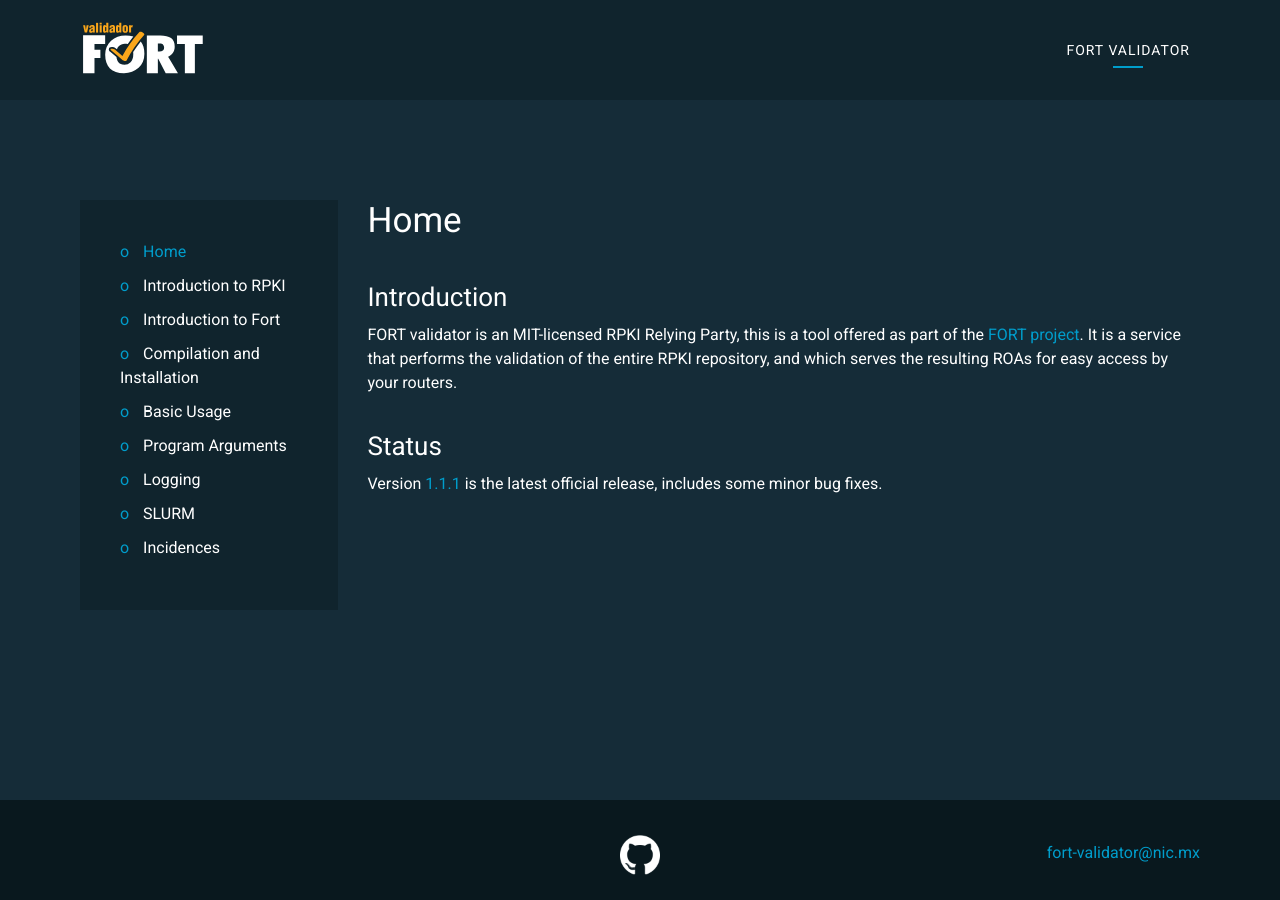
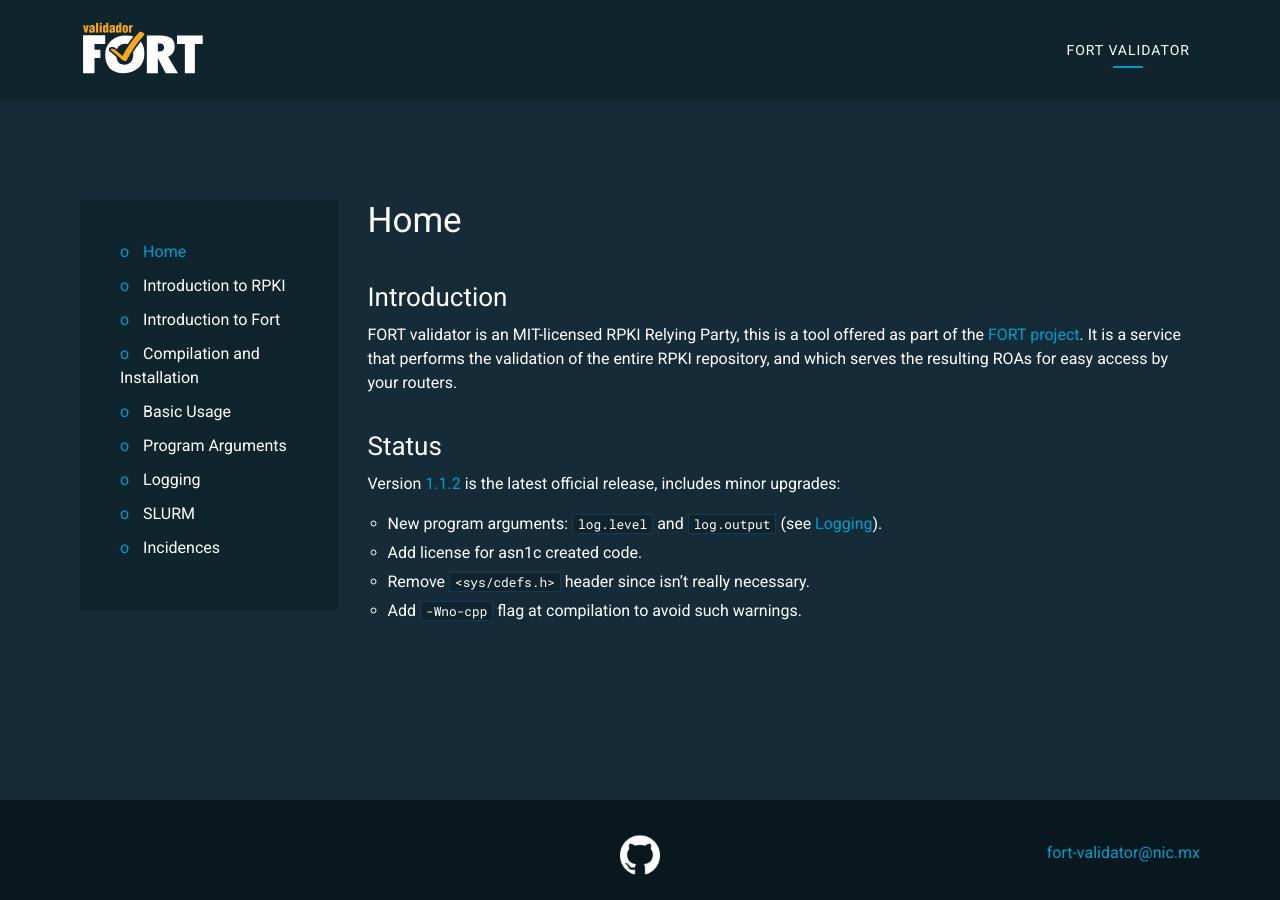
Before and after one commit to NICMx/FORT-validator, a Jekyll site: the page built from docs/index.md, in a window 1280 px wide. Built offline with Jekyll 4.4.1, drawn with Linux system fonts in a browser that asks for light colours.

Commit message:
Upgrade version, code ready for testing

```diff
--- a/docs/_config.yml
+++ b/docs/_config.yml
@@ -7,4 +7,4 @@ defaults:
     values:
       layout: "default"
 
-fort-latest-version: 1.1.1
+fort-latest-version: 1.1.2
--- a/docs/index.md
+++ b/docs/index.md
@@ -10,4 +10,8 @@ FORT validator is an MIT-licensed RPKI Relying Party, this is a tool offered as
 
 ## Status
 
-Version [{{ site.fort-latest-version }}](https://github.com/NICMx/FORT-validator/releases/tag/v{{ site.fort-latest-version }}){:target="_blank"} is the latest official release, includes some minor bug fixes.
+Version [{{ site.fort-latest-version }}](https://github.com/NICMx/FORT-validator/releases/tag/v{{ site.fort-latest-version }}){:target="_blank"} is the latest official release, includes minor upgrades:
+- New program arguments: `log.level` and `log.output` (see [Logging](logging.html)).
+- Add license for asn1c created code.
+- Remove `<sys/cdefs.h>` header since isn't really necessary.
+- Add `-Wno-cpp` flag at compilation to avoid such warnings.
```
Also changed, not shown: 2 other files.
